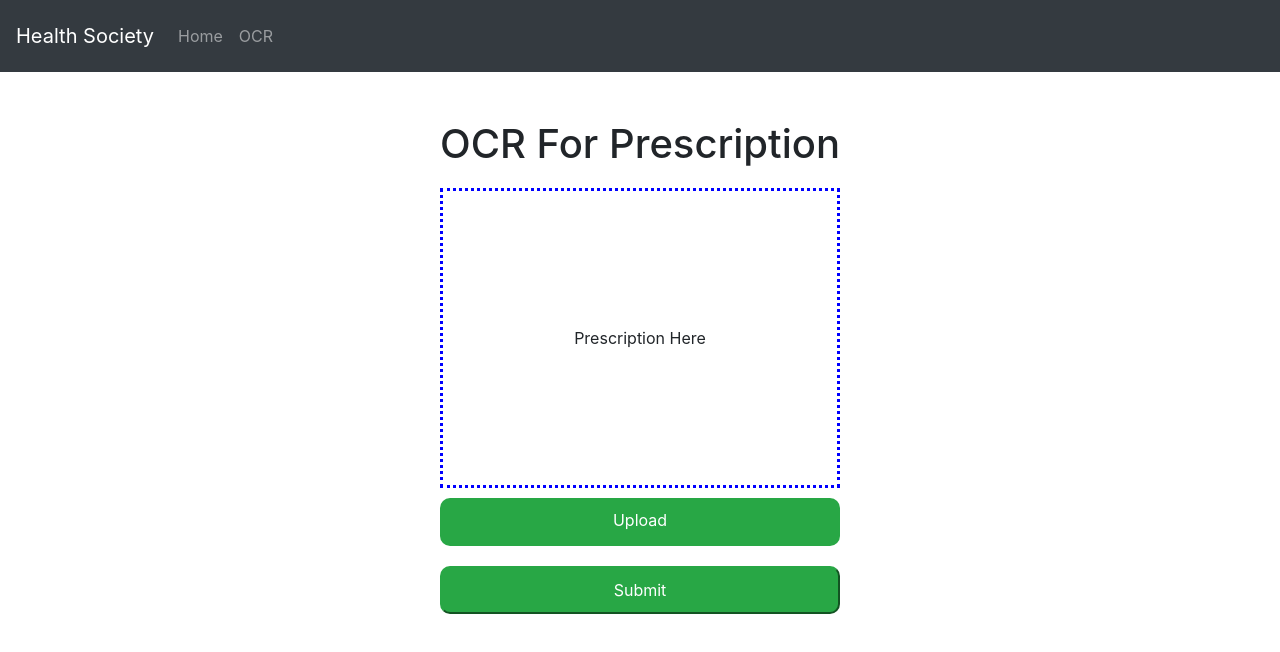
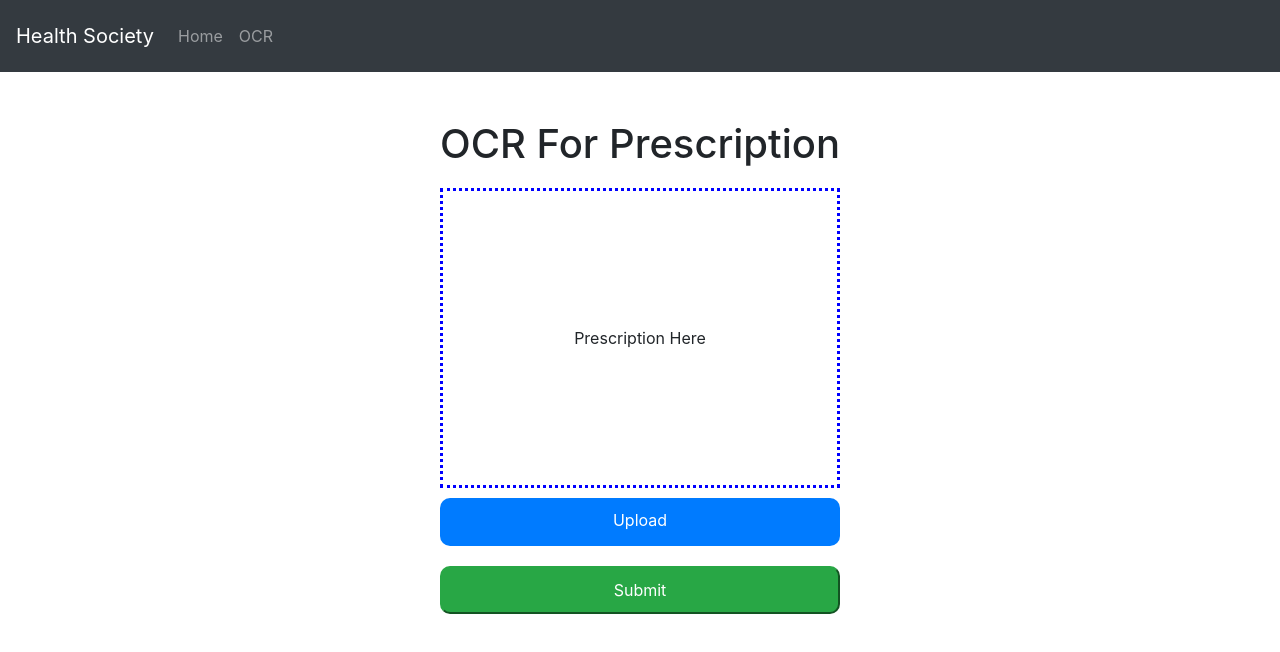
Before and after one commit to tonyeko/garudahacks, a React (Create React App) app in the folder client/: page /OCR in a window 1280 px wide. Shown: the top 652 px of the page. Built offline with nearby package versions, Linux system fonts and the light colour scheme.

Commit message:
finaling style

```diff
--- a/client/src/App.css
+++ b/client/src/App.css
@@ -17,13 +17,18 @@ body {
   height: 100%;
 }
 
+.casual {
+  color: #fff;
+  background-color: #007bff;
+  border-color: #007bff;
+}
+
 .success {
   color: #fff;
   background-color: #28a745;
   border-color: #28a745;
 }
 
-.success,
 .big {
   width: 100%;
   height: 3rem;
--- a/client/src/pages/patients/index.js
+++ b/client/src/pages/patients/index.js
@@ -21,7 +21,6 @@ const Home = () => {
     try {
       const res = await axios.post("http://localhost:5000/ocr", formData);
       setResult(res.data);
-      console.log(res.data);
       executeScroll();
       setFile(null);
     } catch (err) {
@@ -42,6 +41,7 @@ const Home = () => {
             }}
           >
             <form style={{ width: "25rem" }} onSubmit={processFile}>
+              <div style={{ display: "flex", justifyContent: "center" }}>
                 {file ? (
                   <img
                     src={URL.createObjectURL(file)}
@@ -63,7 +63,9 @@ const Home = () => {
                     <div>Prescription Here</div>
                   </div>
                 )}
-              <label for="img" className="success big">
+              </div>
+
+              <label htmlFor="img" className="casual big">
                 Upload
               </label>
               <button className="success big">Submit</button>
@@ -86,8 +88,8 @@ const Home = () => {
                 <span style={{ color: "green" }}>{result.doctor}</span>
               </span>
             </h2>
-            <Dropdown style={{marginBottom: "1rem"}}>
-              <Dropdown.Toggle variant="success" id="dropdown-basic">
+            <Dropdown style={{ marginBottom: "1rem" }}>
+              <Dropdown.Toggle id="dropdown-basic">
                 {isEnglish ? "English" : "Indonesia"}
               </Dropdown.Toggle>
 
@@ -130,9 +132,7 @@ const Home = () => {
                 justifyContent: "flex-end",
               }}
             >
-              <Button href="/ocr#upload-page" variant="success">
-                Reupload
-              </Button>
+              <Button href="/ocr#upload-page">Reupload</Button>
             </div>
           </section>
         )}
```
Lines whose indentation alone changed are shown as unchanged.
